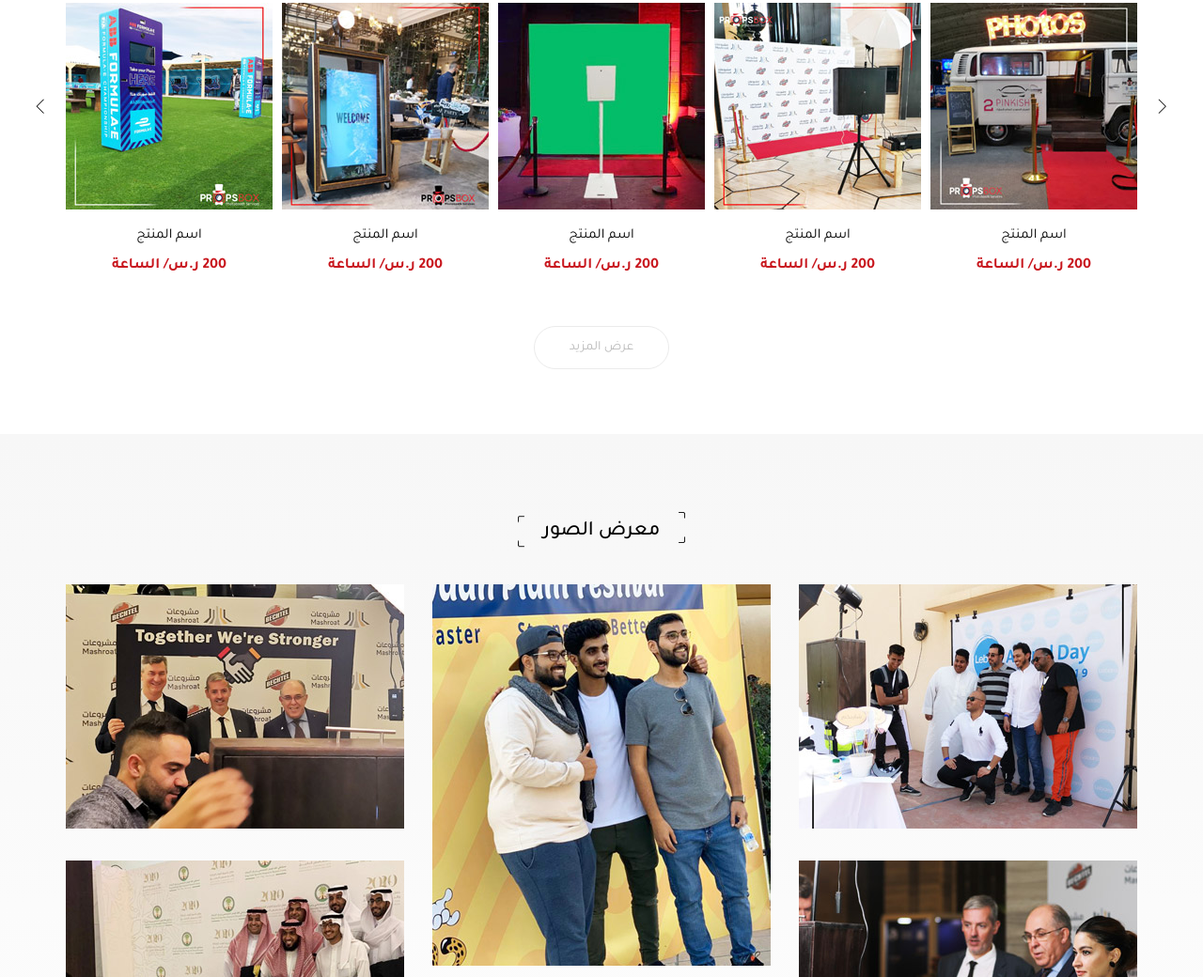
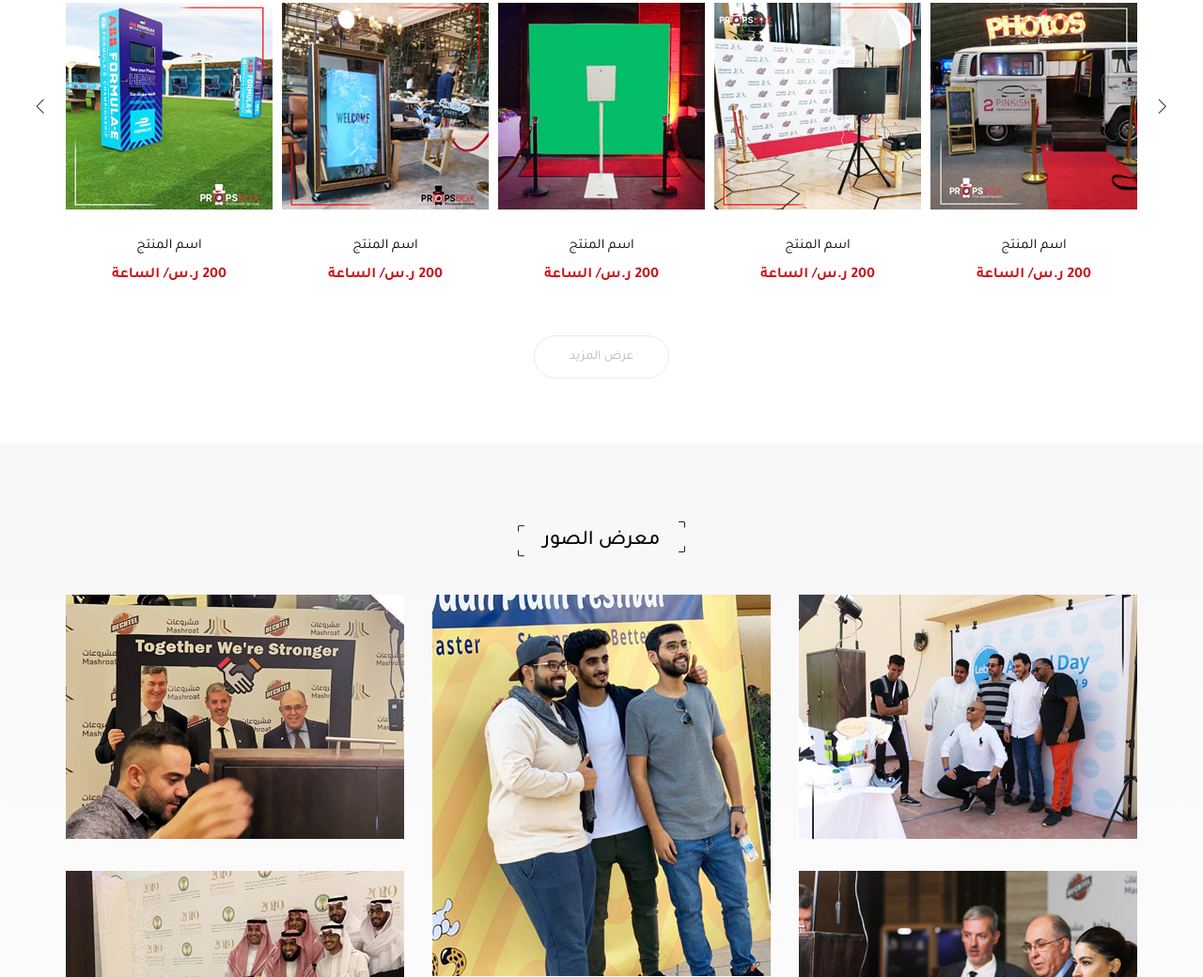
Before and after one commit to mo3az96/propsBox, a plain HTML site: page index.html in a window 1280 px wide. Shown: the part 963-2003 px from the top of the page at 94% size. Drawn offline with Linux system fonts and the light colour scheme.

Commit message:
ignore sass

```diff
--- a/css/sass/components/_carousel.scss
+++ b/css/sass/components/_carousel.scss
@@ -248,7 +248,11 @@
         font-size: 15px;
         color: $black;
         @include transition(all 0.3s ease-in-out);
-        margin-bottom: 10px;
+        height: 42px;
+        align-items: center;
+        display: flex;
+        justify-content: center;
+        text-align: center;
 
         &:hover {
             color: $red;
```
Also changed, not shown: css/main.css, 2 other files.
